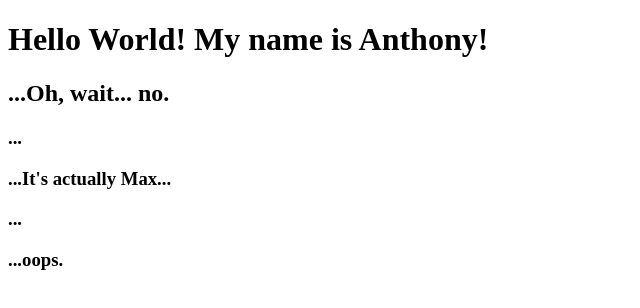
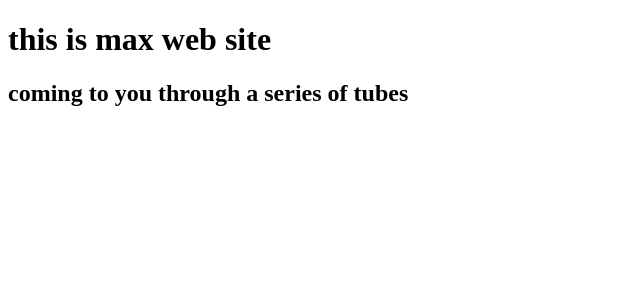
Before and after one commit to compactcola/maxfree.github.io, a plain HTML site: page index.html in a window 1280 px wide. Shown: the whole page, without its empty margins (0-640 px from the left). Drawn offline with Linux system fonts and the light colour scheme.

Commit message:
Update index.html

```diff
--- a/index.html
+++ b/index.html
@@ -6,11 +6,7 @@
     <title>Document</title>
 </head>
 <body>
-    <h1>Hello World! My name is Anthony!</h1>
-    <h2>...Oh, wait...  no.<h2>
-    <h3>...</h3>
-    <h3>...It's actually Max...</h3>
-    <h3>...</h3>
-    <h3>...oops.</h3>
+    <h1>this is max web site</h1>
+    <h2>coming to you through a series of tubes</h2>
 </body>
 </html>
```
